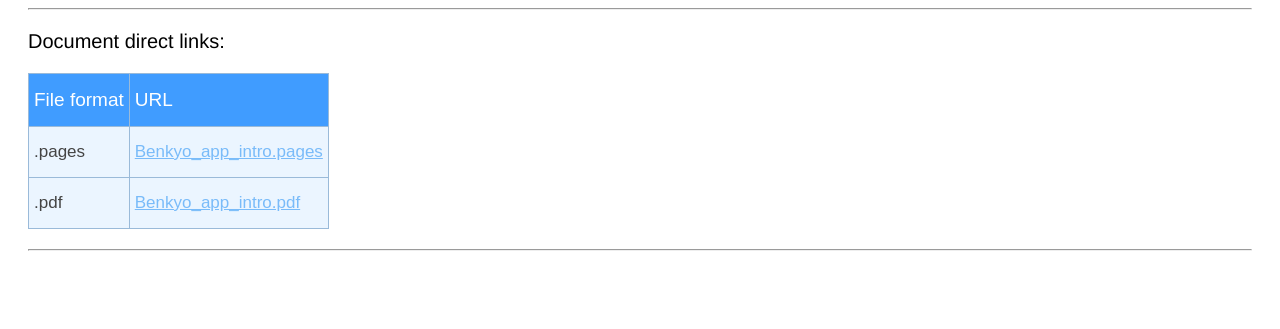
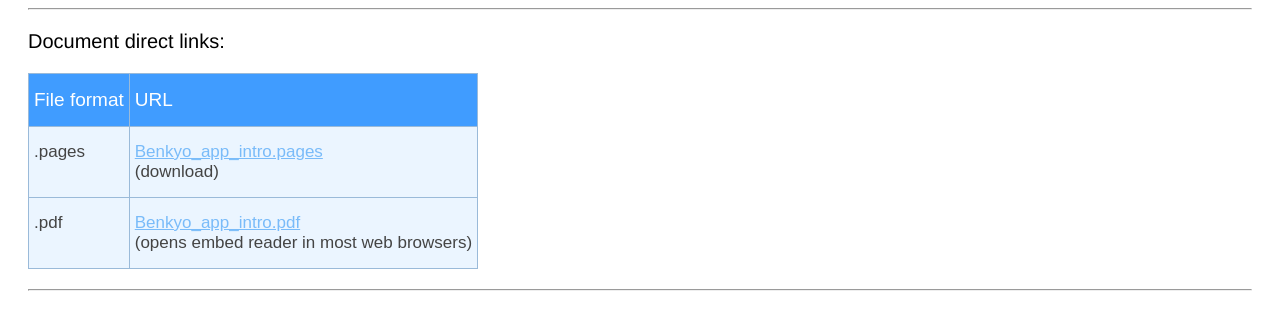
Before and after one commit to RomainPellen/RomainPellen.github.io, a plain HTML site: page app/benkyo/intro/index.html in a window 1280 px wide. Shown: the part 53-382 px from the top of the page. Drawn offline with Linux system fonts and the light colour scheme.

Commit message:
updated document and index.html (Benkyo intro)

```diff
--- a/app/benkyo/intro/index.html
+++ b/app/benkyo/intro/index.html
@@ -44,11 +44,11 @@
 <tbody>
   <tr>
     <td class="tg-0lax">.pages</td>
-    <td class="tg-0lax"><a href="https://romainpellen.github.io/app/benkyo/intro/Benkyo_app_intro.pages" target="_blank" rel="noopener noreferrer">Benkyo_app_intro.pages</a></td>
+    <td class="tg-0lax"><a href="https://romainpellen.github.io/app/benkyo/intro/Benkyo_app_intro.pages" target="_blank" rel="noopener noreferrer">Benkyo_app_intro.pages</a><br />(download)</td>
   </tr>
   <tr>
     <td class="tg-0lax">.pdf</td>
-    <td class="tg-0lax"><a href="https://romainpellen.github.io/app/benkyo/intro/Benkyo_app_intro.pdf" target="_blank" rel="noopener noreferrer">Benkyo_app_intro.pdf</a></td>
+    <td class="tg-0lax"><a href="https://romainpellen.github.io/app/benkyo/intro/Benkyo_app_intro.pdf" target="_blank" rel="noopener noreferrer">Benkyo_app_intro.pdf</a> <br />(opens embed reader in most web browsers)</td>
   </tr>
 </tbody>
 </table>
```
